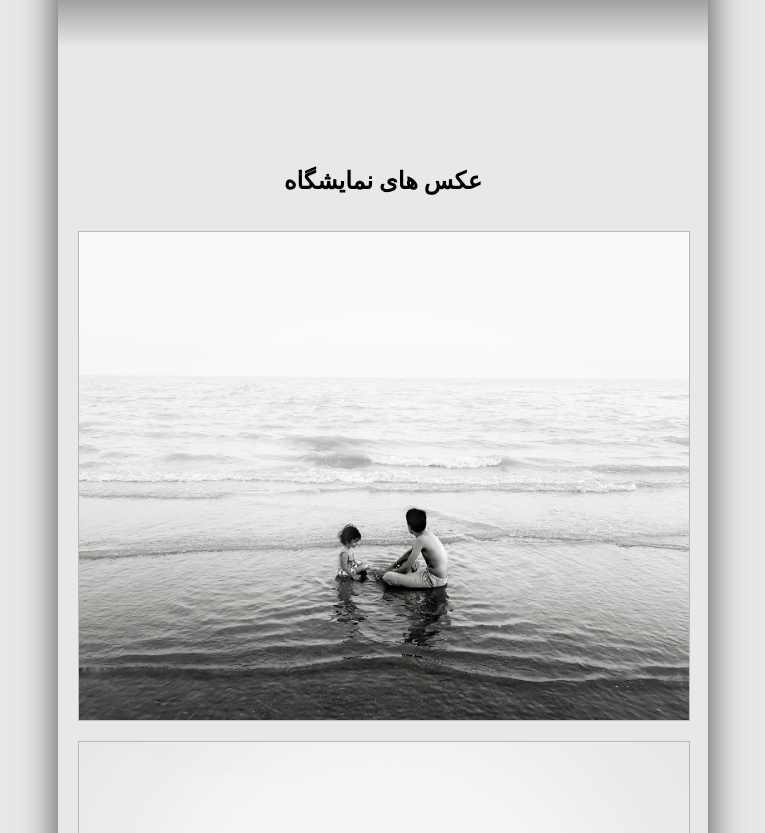
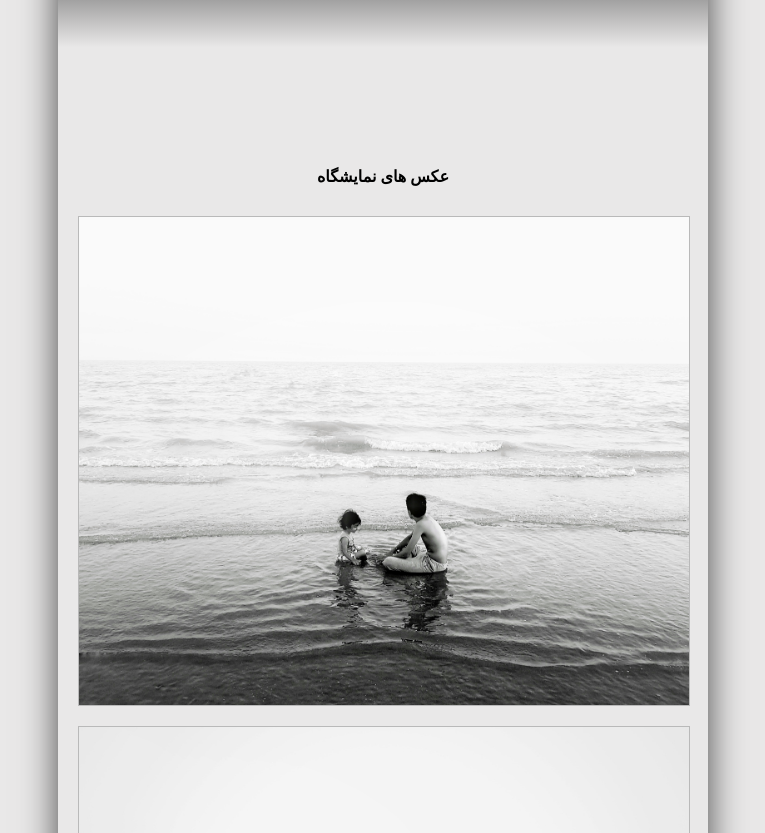
Before and after one commit to Azim-m/Chelbim, a plain HTML site: page index.html in a window 1280 px wide. Shown: the part 1387-2220 px from the top of the page, without its empty margins (257-1022 px from the left). Drawn offline with Linux system fonts and the light colour scheme; a web font is replaced by a local one.

Commit message:
Update style.css

```diff
--- a/style.css
+++ b/style.css
@@ -80,5 +80,5 @@ img{
     border: #b9b9b9 solid 1px;
 }
 h1{
-    font-size: clamp(1rem, 7vw, 1.5rem); ;
+    font-size: clamp(1rem, 7vw, 1rem); ;
 }
```
